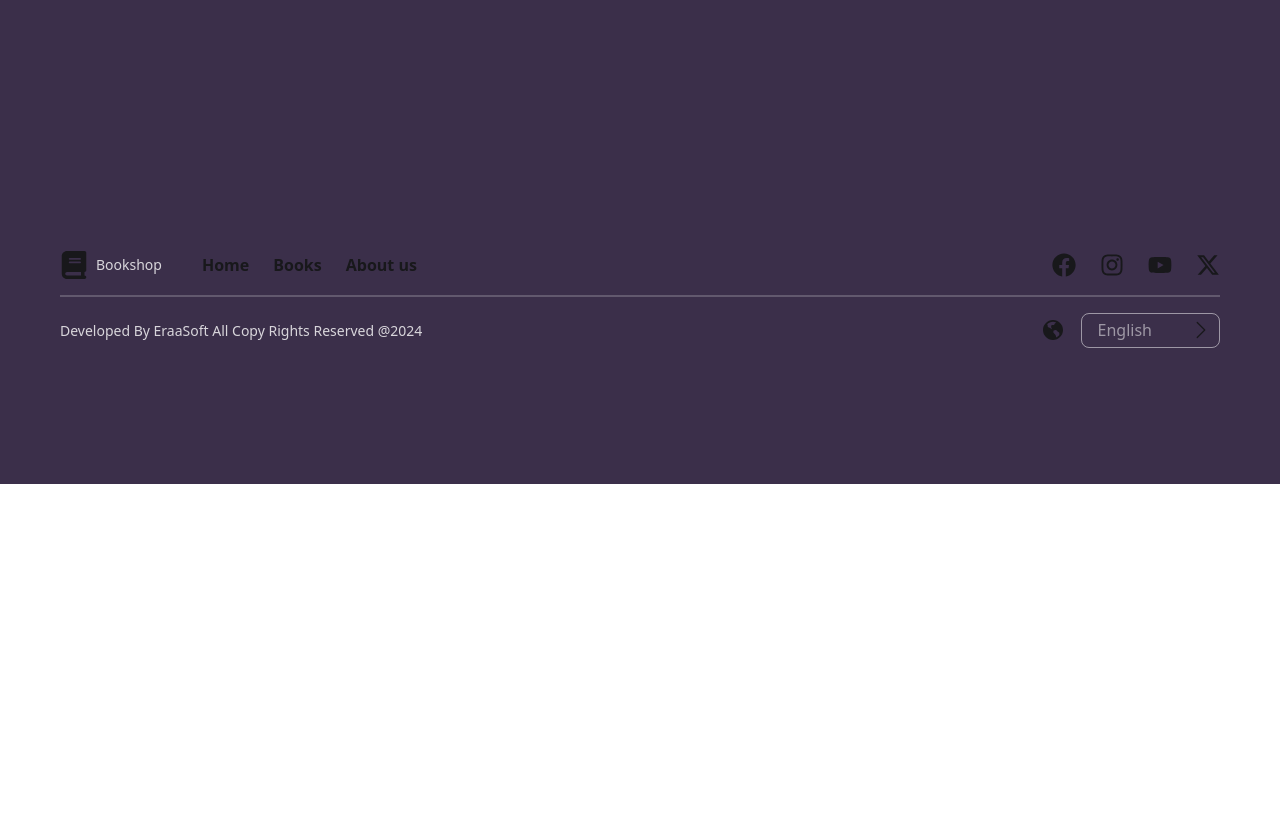
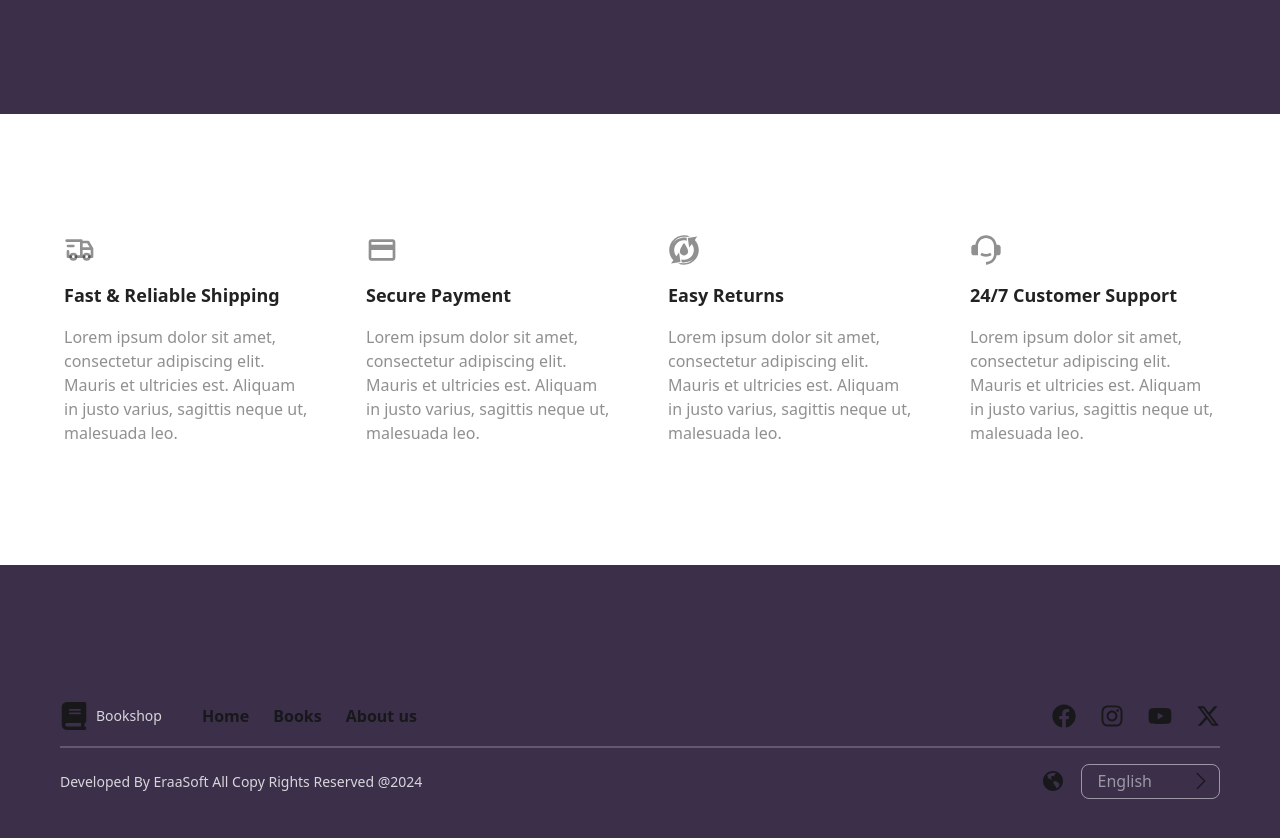
Before and after one commit to Mohammed-Rafat76/Boook-Store, a React (Vite) app: page /aboutUs in a window 1280 px wide. Shown: the part 2067-2905 px from the top of the page. Before the commit the page ends 2551 px from the top, so only its background shows below. Built offline with nearby package versions, Linux system fonts and the light colour scheme.

Commit message:
done about page

```diff
--- a/src/Pages/aboutUsPage.jsx
+++ b/src/Pages/aboutUsPage.jsx
@@ -1,6 +1,7 @@
 import AboutBookshop from "../Component/AboutComponenet/AboutBookshop";
 import AskSection from "../Component/AboutComponenet/AskSection";
 import OurMission from "../Component/AboutComponenet/OurMissionSection";
+import Serviese from "../Component/HomeComponent/Serviese";
 
 export default function AboutUsPage() {
   return (
@@ -8,6 +9,7 @@ export default function AboutUsPage() {
       <AboutBookshop/>
       <OurMission/>
       <AskSection/>
+      <Serviese/>
     </div>
   )
 }
```
